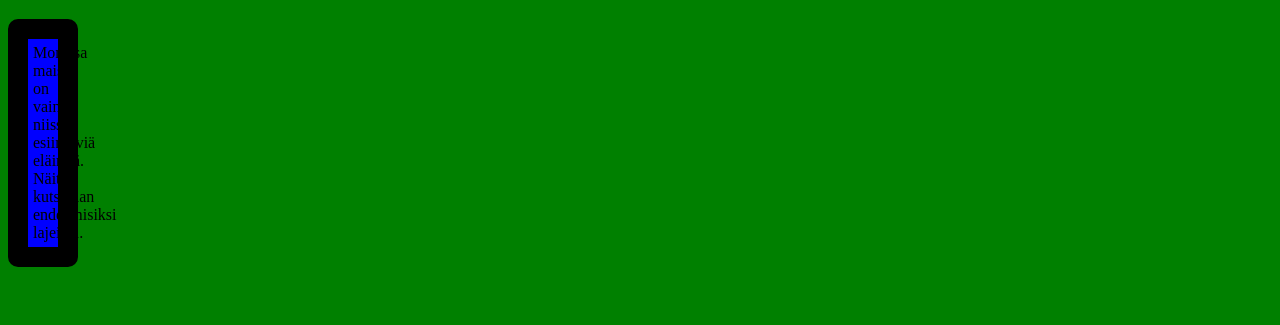
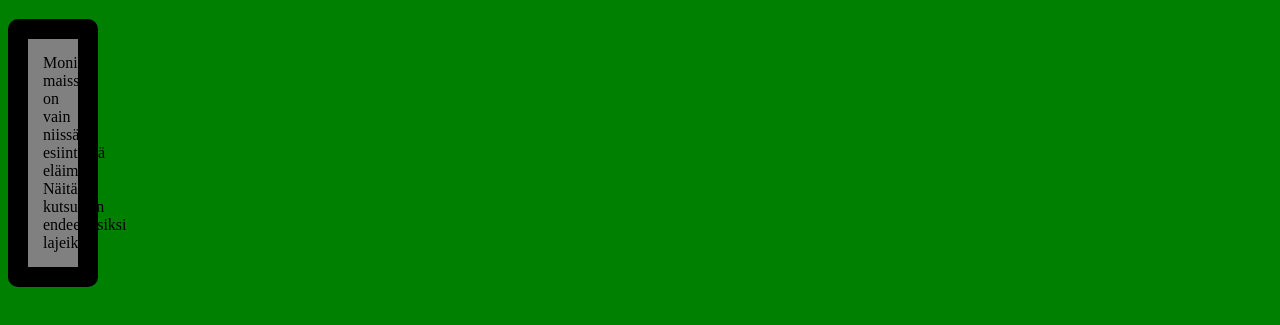
Before and after one commit to Jerojal/04B-VIsual-Elements-and-Graphics-Assignment, a plain HTML site: page index.html in a window 1280 px wide. Shown: the part 127-452 px from the top of the page. Drawn offline with Linux system fonts and the light colour scheme.

Commit message:
Update styles.css

```diff
--- a/styles.css
+++ b/styles.css
@@ -14,9 +14,9 @@ h2 {border-style: dotted;
 
 p	{
 	max-width: 20px;
-	background-color: blue;
+	background-color: gray;
 	border-style: solid;
 	border-radius: 10px;
 	border: 20px solid;
-	padding: 5px;
+	padding: 15px;
 }
```
